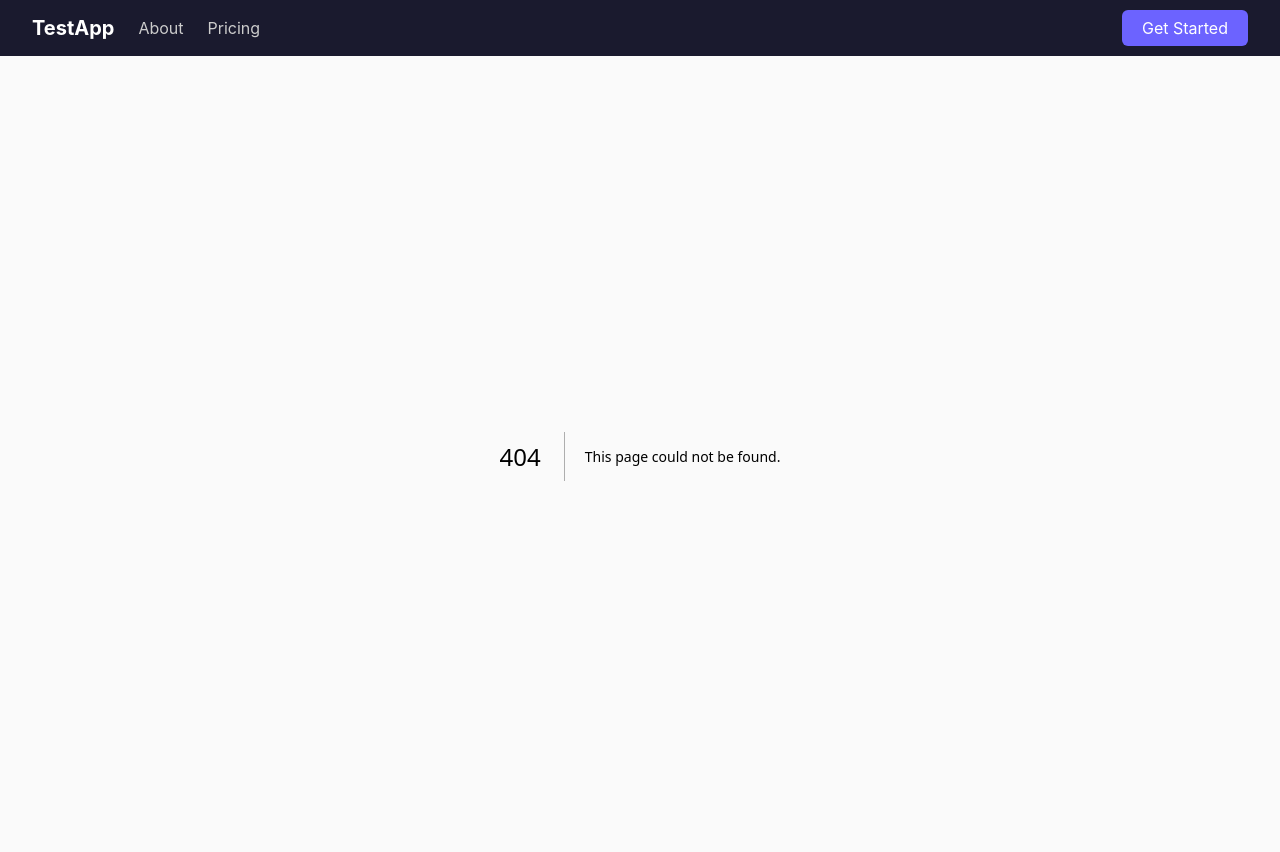
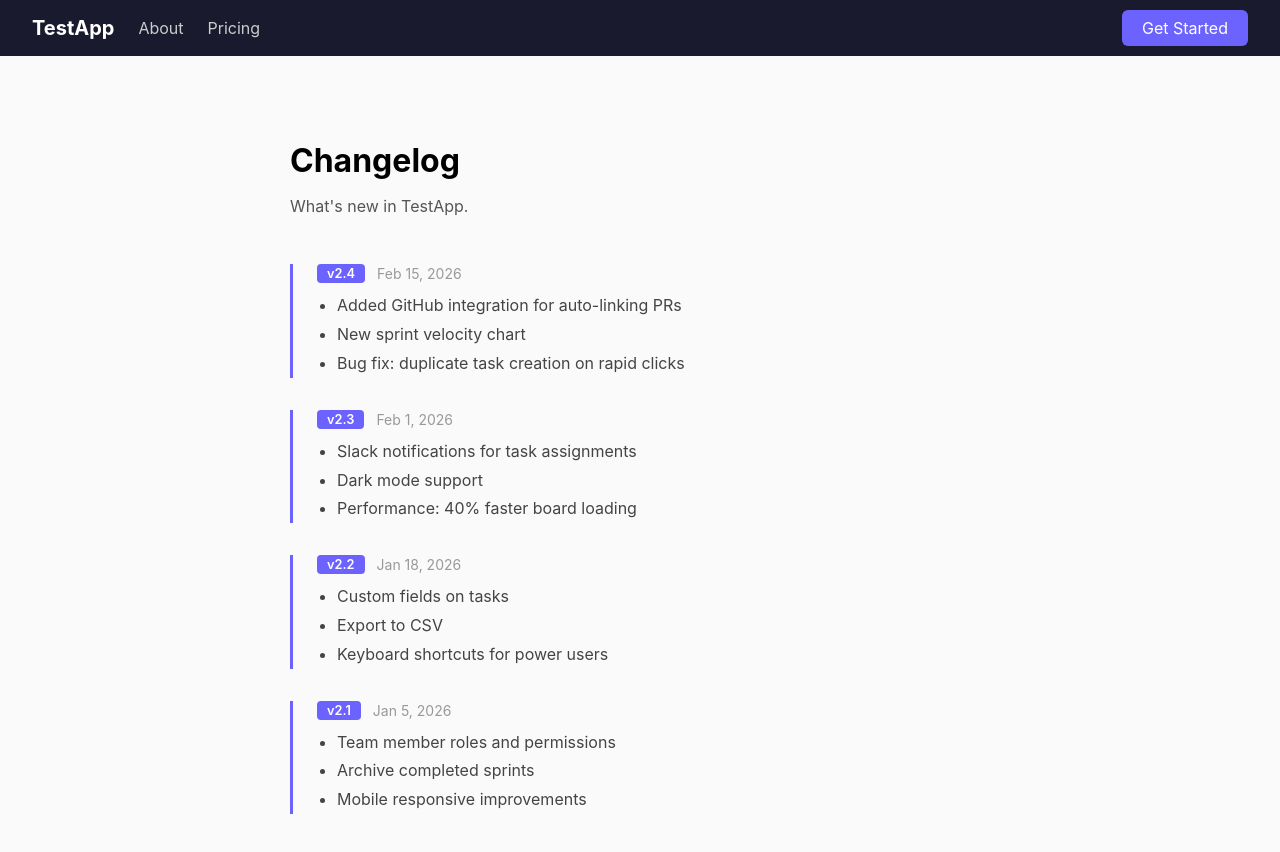
Before and after one commit to looksgoodtomeai/test-app, a Next.js app: page /changelog in a window 1280 px wide. Before the commit this address had no page. Shown: the top 852 px of the page. Built offline with nearby package versions, Linux system fonts and the light colour scheme.

Commit message:
test: add changelog page

```diff
--- /dev/null
+++ b/src/app/changelog/page.tsx
@@ -0,0 +1,28 @@
+const entries = [
+  { date: 'Feb 15, 2026', version: 'v2.4', items: ['Added GitHub integration for auto-linking PRs', 'New sprint velocity chart', 'Bug fix: duplicate task creation on rapid clicks'] },
+  { date: 'Feb 1, 2026', version: 'v2.3', items: ['Slack notifications for task assignments', 'Dark mode support', 'Performance: 40% faster board loading'] },
+  { date: 'Jan 18, 2026', version: 'v2.2', items: ['Custom fields on tasks', 'Export to CSV', 'Keyboard shortcuts for power users'] },
+  { date: 'Jan 5, 2026', version: 'v2.1', items: ['Team member roles and permissions', 'Archive completed sprints', 'Mobile responsive improvements'] },
+]
+
+export default function Changelog() {
+  return (
+    <div style={{ maxWidth: 700, margin: '0 auto', padding: '64px 24px' }}>
+      <h1 style={{ marginBottom: 8 }}>Changelog</h1>
+      <p style={{ color: '#555', marginBottom: 48 }}>What&apos;s new in TestApp.</p>
+      <div style={{ display: 'flex', flexDirection: 'column' as const, gap: 32 }}>
+        {entries.map((e) => (
+          <div key={e.version} style={{ borderLeft: '3px solid #6c63ff', paddingLeft: 24 }}>
+            <div style={{ display: 'flex', alignItems: 'center', gap: 12, marginBottom: 8 }}>
+              <span style={{ background: '#6c63ff', color: '#fff', padding: '2px 10px', borderRadius: 4, fontSize: '0.8rem', fontWeight: 600 }}>{e.version}</span>
+              <span style={{ color: '#999', fontSize: '0.875rem' }}>{e.date}</span>
+            </div>
+            <ul style={{ margin: 0, paddingLeft: 20, color: '#444', lineHeight: 1.8 }}>
+              {e.items.map((item) => <li key={item}>{item}</li>)}
+            </ul>
+          </div>
+        ))}
+      </div>
+    </div>
+  )
+}
```
